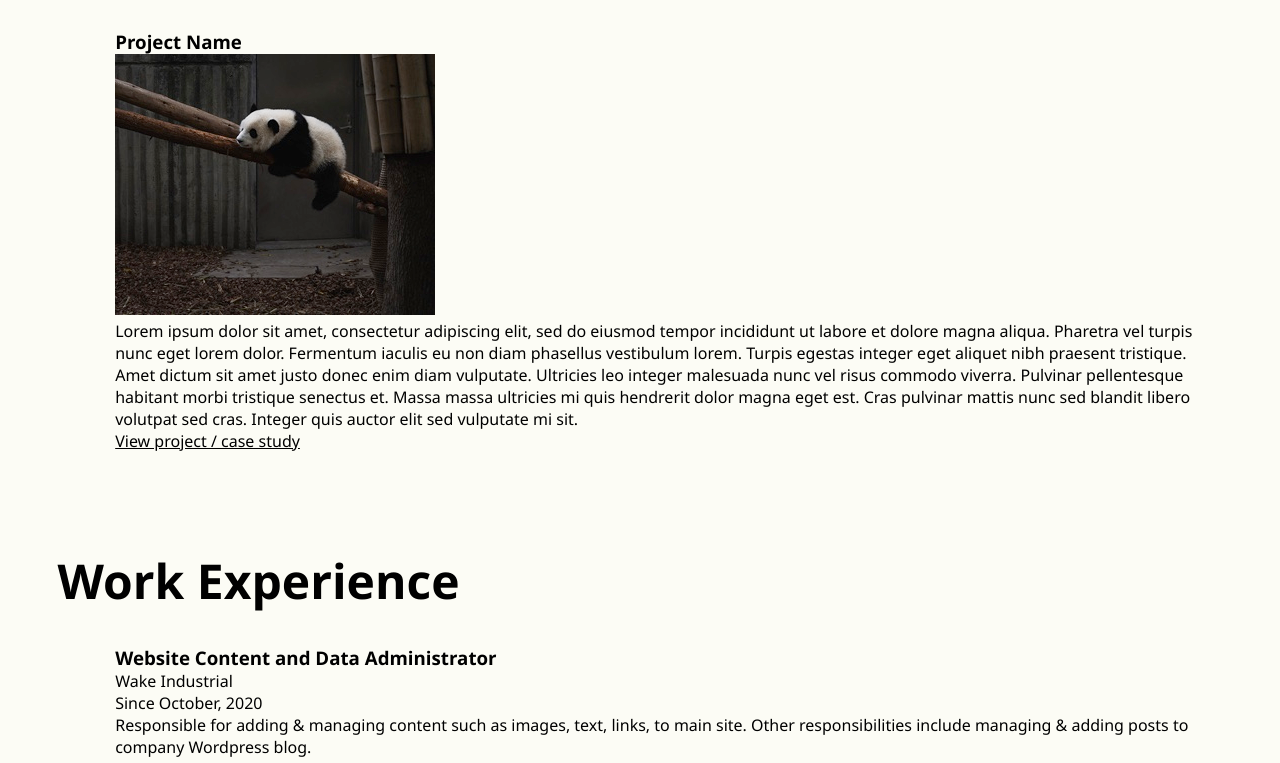
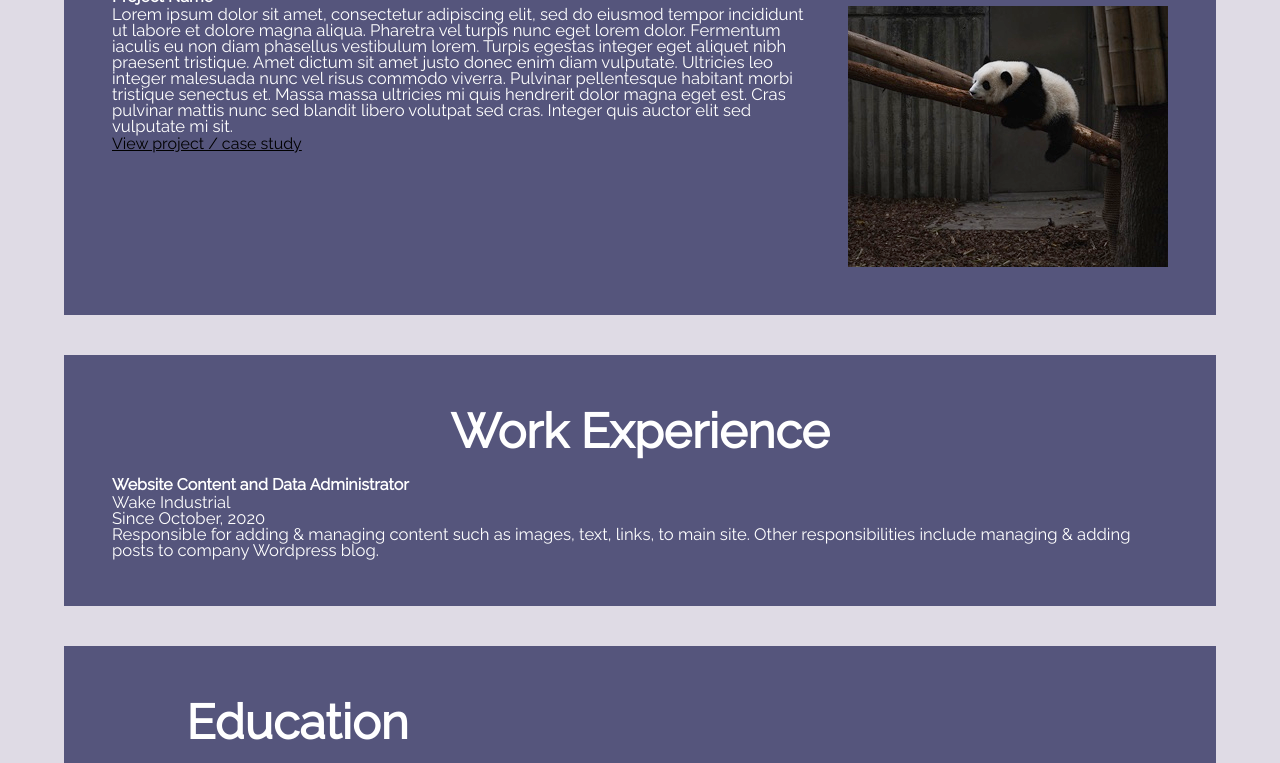
Before and after one commit to washingm1/web210-L3, a plain HTML site: page Assignment3Start/index.html in a window 1280 px wide. Shown: the part 348-1111 px from the top of the page. Drawn offline with Linux system fonts and the light colour scheme.

Commit message:
Lesson 04 Updated Code
Changes include color, font, positioning, etc.

```diff
--- a/Assignment3Start/css/styles.css
+++ b/Assignment3Start/css/styles.css
@@ -1,11 +1,18 @@
+/* COLOR PALLETTE:
+Background - #dfdbe5
+header - #232c33
+section background - #55557c
+*/
+
+@import url("https://fonts.googleapis.com/css2?family=Raleway&display=swap");
 * {
   margin: 0;
   padding: 0;
 }
 
 body {
-  font-family: "Segoe UI", Tahoma, Geneva, Verdana, sans-serif;
-  background-color: rgb(252, 252, 245);
+  font-family: "Raleway", sans-serif;
+  background-color: #dfdbe5;
   display: inline-block;
 }
 
@@ -18,7 +25,7 @@ a:hover {
 }
 
 header {
-  background-color: rgb(72, 102, 13);
+  background-color: #232c33;
   padding: 2vh;
   color: rgb(255, 255, 255);
   margin-bottom: 4vh;
@@ -28,16 +35,50 @@ header {
 header h1 {
   margin-bottom: 20px;
   font-size: 4rem;
+  text-shadow: 2px 5px 20px #000000;
 }
 
 section h2 {
   font-size: 3rem;
+  text-align: center;
 }
 
-section {
-  margin-left: 2vw;
-  text-align: left;
-  padding: 2rem;
+.section-content {
+  display: flex;
+  width: 90%;
+  margin-left: 5%;
+  color: white;
+  margin-top: 5vh;
+  background-color: #55557c;
+}
+
+.section-wrapper {
+  padding: 3rem;
+  height: auto;
+}
+
+section h3 {
+  margin-top: 2vh;
+  font-size: 2vh;
+}
+
+section p {
+  height: auto;
+  font-size: 1.3vw;
+  line-height: 2vh;
+  max-height: 100%;
+}
+
+section a {
+  margin-top: 10vh;
+}
+
+section img {
+  padding-left: 2vw;
+  float: right;
+  height: auto;
+
+  max-height: 100%;
 }
 
 footer {
--- a/Assignment3Start/index.html
+++ b/Assignment3Start/index.html
@@ -18,12 +18,13 @@
       </header>
 
       <!-- ********************  PROJECTS / PORTFOLIO  ********************* -->
-      <section>
-        <h2>Featured Projects</h2>
-        <p>View selected projects below. More information can be found at <a href="http://christinatruong.com">christinatruong.com</a>.</p>
+
+
 
         <!-- Copy the whole <section> block to add more projects. -->
-        <section>
+          <section class="section-content">
+            <div class="section-wrapper">
+              <h2>Featured Projects</h2>
               <h3>Project Name</h3>
             <img src="./images/thumbnail-1.jpg" alt="Image of panda">
             <p>Lorem ipsum dolor sit amet, consectetur adipiscing elit,
@@ -33,38 +34,45 @@
                  donec enim diam vulputate. Ultricies leo integer malesuada nunc vel risus commodo viverra. Pulvinar pellentesque habitant morbi tristique senectus et. Massa massa ultricies mi quis hendrerit dolor magna eget est. Cras pulvinar mattis nunc sed
                blandit libero volutpat sed cras. Integer quis auctor elit sed vulputate mi sit.</p>
             <a href="#" target="_blank">View project / case study</a>
+            </div>
+
         </section>
         <!-- End of Project block. -->
-      </section>
 
       <!-- ***********************  WORK EXPERIENCE  *********************** -->
-      <section>
-        <h2>Work Experience</h2>
+
+
 
 
         <!-- Copy this whole <section> block to add more jobs. -->
-        <section>
+          <section class="section-content">
+            <div class="section-wrapper">
+            <h2>Work Experience</h2>
             <h3>Website Content and Data Administrator</h3>
           <p>Wake Industrial</p>
           <p>Since October, 2020</p>
           <p>Responsible for adding & managing content such as images, text, links, to main site. Other responsibilities
             include managing & adding posts to company Wordpress blog.
           </p>
+            </div>
         </section>
         <!-- End of Job block. -->
-      </section>
+
 
       <!-- ******************  EDUCATION & CERTIFICATIONS ****************** -->
-      <section>
+
+
+        <!-- Copy this whole <section> block to add more schools. -->
+          <section class="section-content">
+            <div class="section-wrapper">
             <h2>Education</h2>
 
-        <!-- Copy this whole <section> block to add more schools. -->
-        <section>
             <h3>Wake Technical Community College: 2021-Present</h3>
           <p>Associates in Web Development</p>
+            </div>
         </section>
         <!-- End of School block. -->
-      </section>
+
 
       <!-- *****************  CONTACT INFO / SOCIAL MEDIA  ***************** -->
       <footer>
```
Lines whose indentation alone changed are shown as unchanged.
